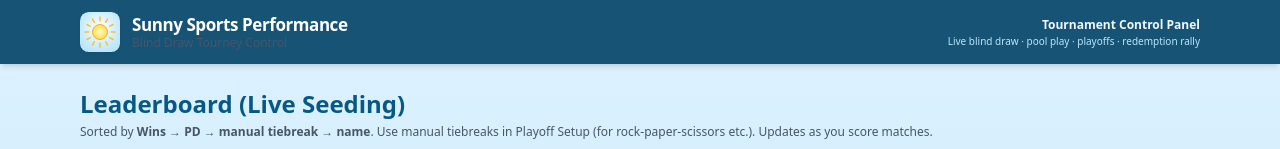
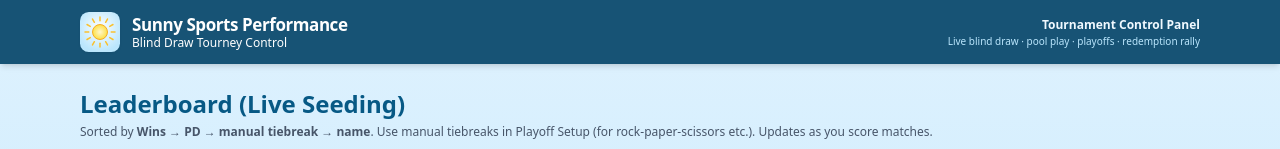
Before and after one commit to sunserigabby-byte/blind-draw-tourney, a React (Vite) app: page / in a window 1280 px wide. Shown: the top 149 px of the page. Built offline with nearby package versions, Linux system fonts and the light colour scheme.

Commit message:
Update App.tsx

```diff
--- a/src/App.tsx
+++ b/src/App.tsx
@@ -179,7 +179,7 @@ function SunnyLogo() {
         <div className="font-extrabold tracking-tight text-white text-[17px]">
           Sunny Sports Performance
         </div>
-        <div className="text-[12px] text-slate-600">
+        <div className="text-[12px] text-white">
           Blind Draw Tourney Control
         </div>
       </div>
```
